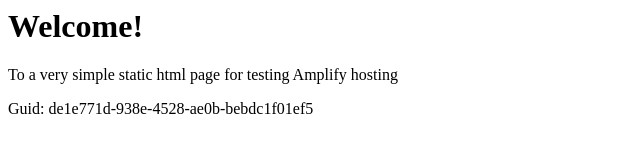
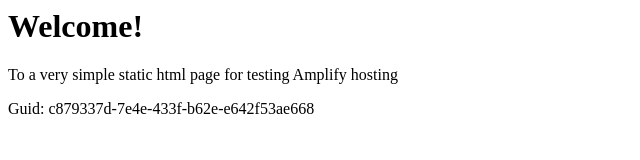
Before and after one commit to aws-aemilia-cdg/Github-PR-Commit-Integration-Test-DoNotTouch-GitHubWebhookPushCanaryTest-v1-prod-eu-west-3, a website: page src/index.html in a window 1280 px wide. Shown: the full height of the page, 0-640 px from the left. Drawn offline with Linux system fonts and the light colour scheme.

Commit message:
commit from integ tests

```diff
--- a/src/index.html
+++ b/src/index.html
@@ -12,6 +12,6 @@
 <body>
     <h1>Welcome!</h1>
     <p>To a very simple static html page for testing Amplify hosting</p>
-    <p>Guid: de1e771d-938e-4528-ae0b-bebdc1f01ef5</p></body>
+    <p>Guid: c879337d-7e4e-433f-b62e-e642f53ae668</p></body>
 
 </html>
```
